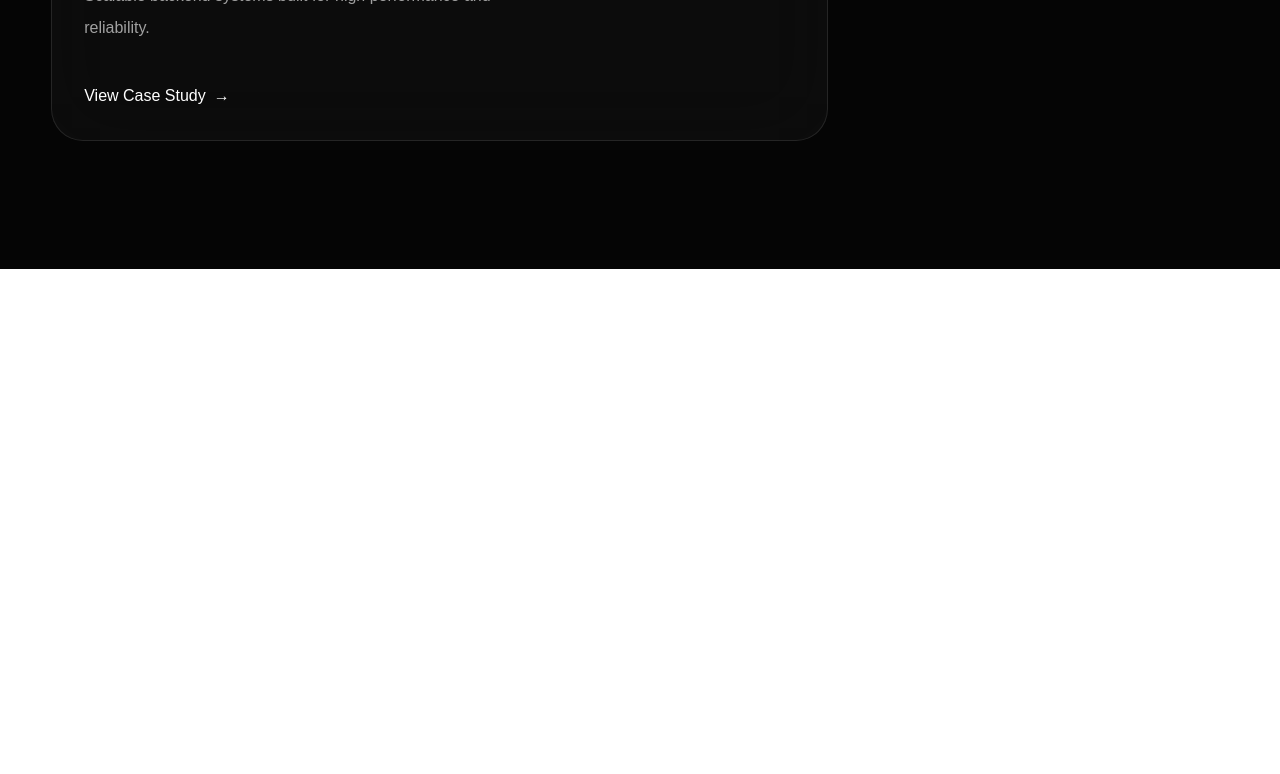
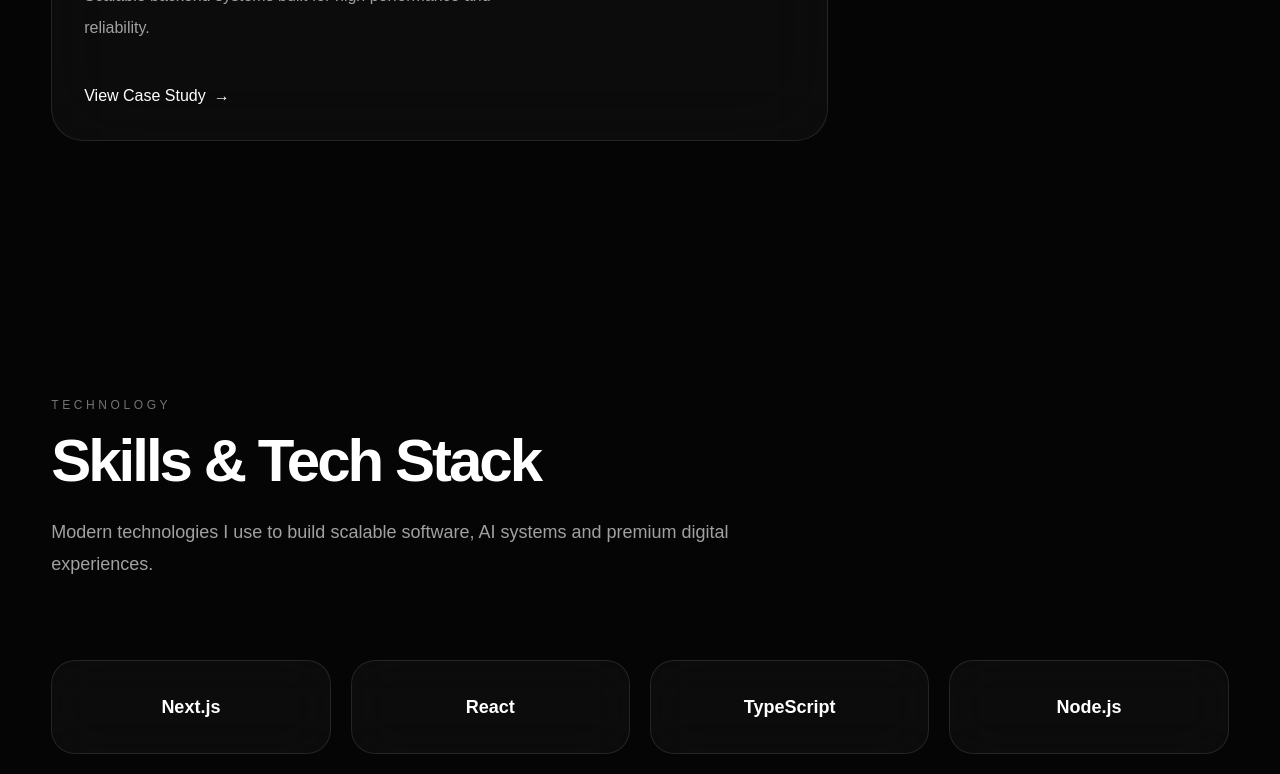
Before and after one commit to htrboiji7/balaji-portfolio, a Next.js app: page / in a window 1280 px wide. Shown: the part 2000-2774 px from the top of the page. Before the commit the page ends 2269 px from the top, so only its background shows below. Built offline with nearby package versions, Linux system fonts and the light colour scheme.

Commit message:
Update page.tsx

```diff
--- a/app/page.tsx
+++ b/app/page.tsx
@@ -1,15 +1,33 @@
 import Navbar from "@/components/layout/Navbar";
 import Hero from "@/components/sections/Hero";
 import FeaturedProjects from "@/components/sections/FeaturedProjects";
+import Skills from "@/components/sections/Skills";
+import Architecture from "@/components/sections/Architecture";
+import Timeline from "@/components/sections/Timeline";
+import Services from "@/components/sections/Services";
+import Contact from "@/components/sections/Contact";
+import Footer from "@/components/layout/Footer";
 
 export default function Home() {
   return (
-    <main className="min-h-screen bg-[#050505] text-white overflow-x-hidden">
+    <main className="bg-[#050505] text-white overflow-x-hidden">
       <Navbar />
 
       <Hero />
 
       <FeaturedProjects />
+
+      <Skills />
+
+      <Architecture />
+
+      <Timeline />
+
+      <Services />
+
+      <Contact />
+
+      <Footer />
     </main>
   );
 }
```
